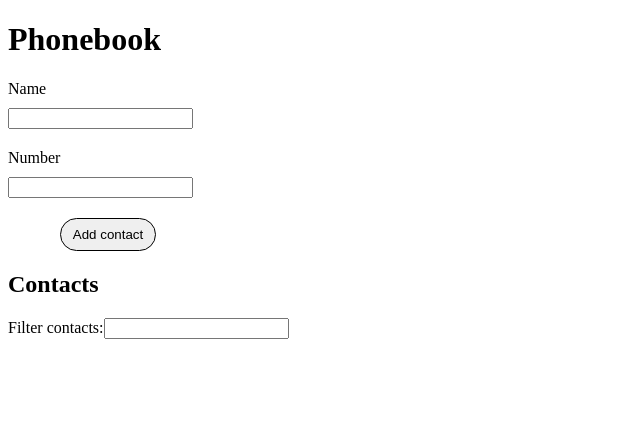
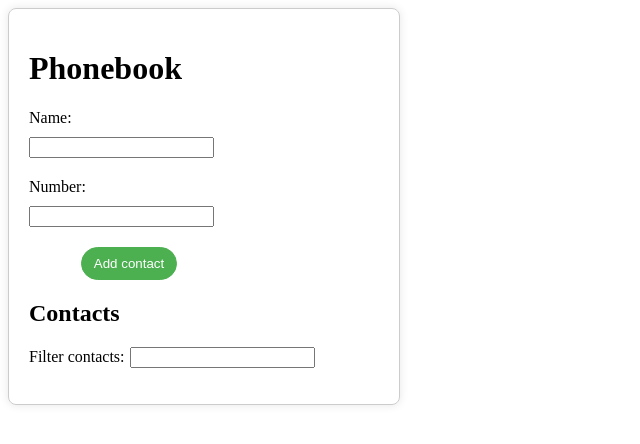
Before and after one commit to RosVor/goit-react-hw-04-phonebook, a React (Create React App) app: page / in a window 1280 px wide. Shown: the top 444 px of the page, without its empty margins (0-640 px from the left). Built offline with nearby package versions, Linux system fonts and the light colour scheme.

Commit message:
css update

```diff
--- a/src/components/App.jsx
+++ b/src/components/App.jsx
@@ -43,9 +43,9 @@ const App = () => {
   );
 
   return (
-    <div>
-      <h1>Phonebook</h1>
-      <ContactForm addContact={addContact} />
+    <div className='contact-menu'>
+        <h1>Phonebook</h1>
+        <ContactForm addContact={addContact} />
       <h2>Contacts</h2>
       <Filter filter={filter} onFilterChange={handleFilterChange} />
       <ContactList contacts={filteredContacts} onDeleteContact={deleteContact} />
--- a/src/components/ContactForm.js
+++ b/src/components/ContactForm.js
@@ -14,11 +14,11 @@ const ContactForm = ({ addContact }) => {
   return (
     <form onSubmit={handleSubmit} className="contact-form">
       <label>
-        Name
+        Name:
         <input className="contact-input" type="text" value={name} onChange={(e) => setName(e.target.value)} />
       </label>
       <label>
-        Number
+        Number:
         <input className="contact-input" type="text" value={number} onChange={(e) => setNumber(e.target.value)} />
       </label>
       <button className="button-submit" type="submit">Add contact</button>
--- a/src/components/Filter.js
+++ b/src/components/Filter.js
@@ -2,9 +2,9 @@ import React from 'react';
 
 const Filter = ({ filter, onFilterChange }) => {
   return (
-    <label >
+    <label>
       Filter contacts:
-      <input type="text" value={filter} onChange={onFilterChange} />
+      <input className='filter-input' type="text" value={filter} onChange={onFilterChange} />
     </label>
   );
 };
--- a/src/css/ContactForm.css
+++ b/src/css/ContactForm.css
@@ -1,3 +1,11 @@
+.contact-menu{
+  max-width: 350px;
+  padding: 20px;
+  border: 1px solid #ccc;
+  border-radius: 8px;
+  box-shadow: 0 0 10px rgba(0, 0, 0, 0.1);
+}
+
 .contact-form {
     display: flex;
     flex-direction: column;
@@ -10,21 +18,27 @@
     margin-bottom: 20px;
   }
 
+  .filter-input{
+    margin-left: 5px;
+  }
+
   .button-submit {
     max-width: 100px;
     padding: 8px 12px;
     align-self: center;
     cursor: pointer;
-    color: black;
-    border: 1px solid;
+    color: #fff;
+    background-color: #4caf50; /* Зелений колір */
+    border: 1px solid #4caf50;
     border-radius: 20px;
-  }
+}
 
-  .button-delete {
-    color: grey;
-    border: 1px solid;
+.button-delete {
+    color: #fff;
+    border: 1px solid #ccc;
     border-radius: 20px;
     padding: 4px 8px;
     cursor: pointer;
     margin-left: 10px;
-  }
+    background-color: #f44336; /* Червоний колір */
+}
```
